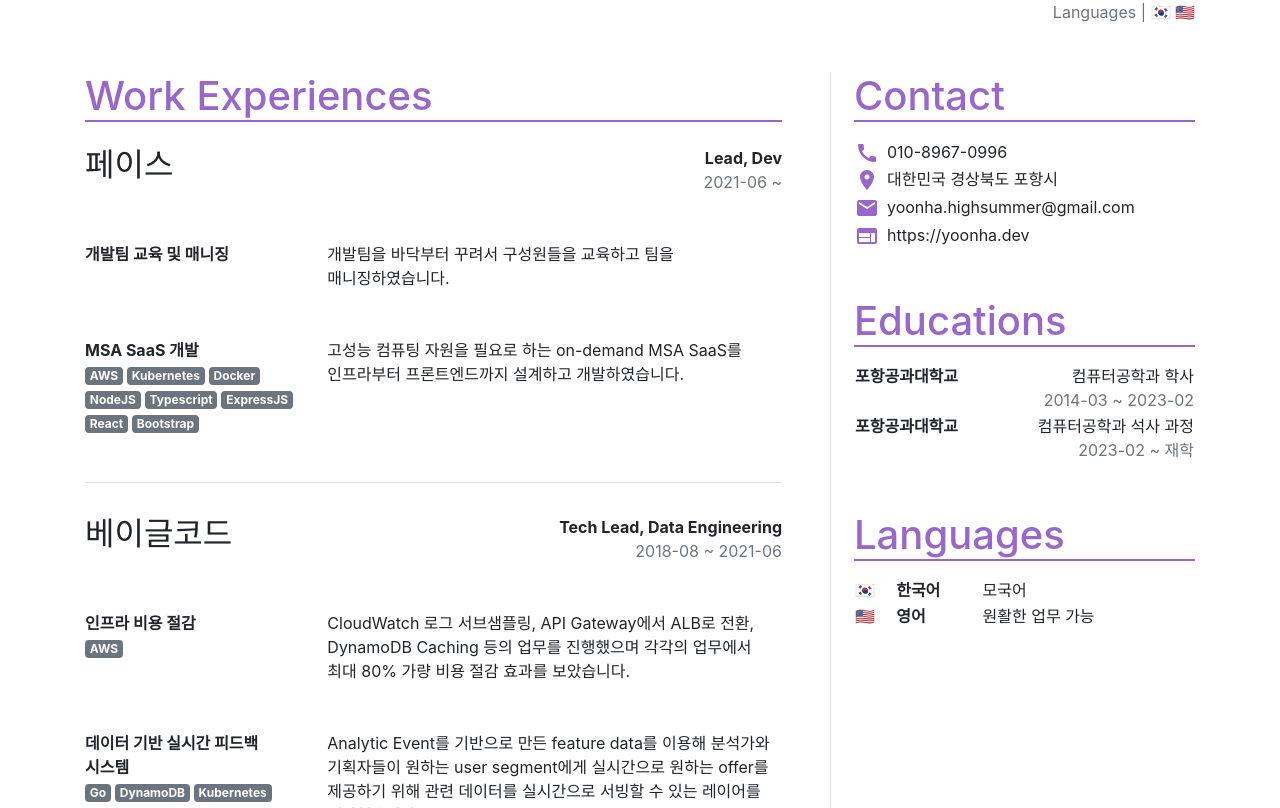
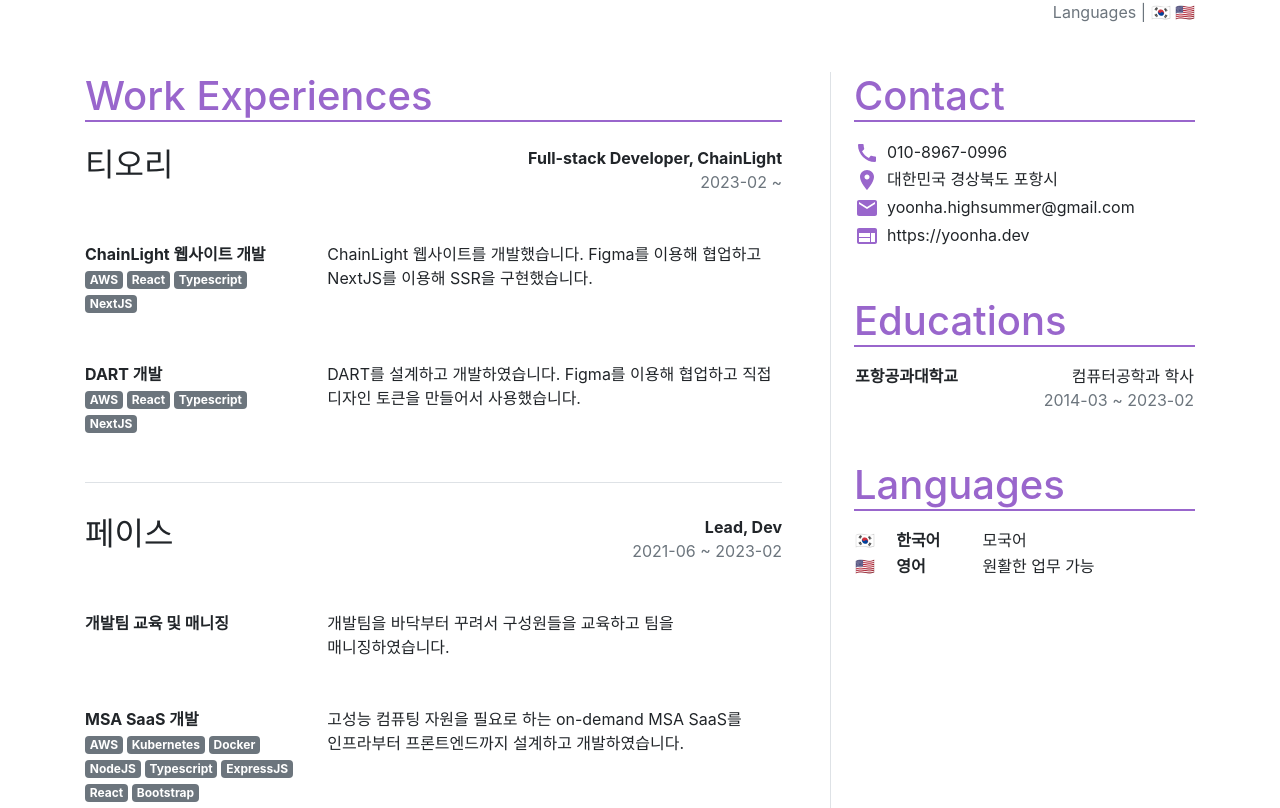
Before and after one commit to highsummer/yoonha-web, a Next.js app: page / in a window 1280 px wide. Shown: the part 592-1400 px from the top of the page. Built offline with nearby package versions, Linux system fonts and the light colour scheme.

Commit message:
Update CV

```diff
--- a/src/data/index.ts
+++ b/src/data/index.ts
@@ -1,4 +1,4 @@
-import {useRouter} from "next/router";
+import { useRouter } from "next/router";
 
 export const Languages: Language[] = ["ko-KR", "en-US", "emoji"];
 export const GlobalFallbackLanguage: Language = "en-US";
@@ -136,24 +136,6 @@ export const Educations: Education[] = [
     from: new Date("2014-03-01"),
     to: new Date("2023-02-01"),
   },
-  {
-    name: {
-      "ko-KR": "포항공과대학교",
-      "en-US": "POSTECH",
-      "emoji": "🔥🧪🔭🏫",
-    },
-    department: {
-      "ko-KR": "컴퓨터공학과",
-      "en-US": "Computer Science and Engineering",
-      "emoji": "🖥️",
-    },
-    degree: {
-      "ko-KR": "석사 과정",
-      "en-US": "Master",
-      "emoji": "👩‍🎓",
-    },
-    from: new Date("2023-02-01"),
-  }
 ];
 
 export const EducationOngoing: TextFragment = {
@@ -177,12 +159,60 @@ export interface WorkExperience {
 export const WorkExperiences: WorkExperience[] = [
   {
     company: {
+      "ko-KR": "티오리",
+      "en-US": "Theori",
+      "emoji": "🔒",
+    },
+    charge: forAll("Full-stack Developer, ChainLight"),
+    from: new Date("2023-02-01"),
+    contents: [
+      {
+        subtitle: {
+          "ko-KR": "ChainLight 웹사이트 개발",
+          "en-US": "ChainLight Website Development",
+          "emoji": "🌐🖥️🏗",
+        },
+        stacks: [
+          forAll("AWS"),
+          forAll("React"),
+          forAll("Typescript"),
+          forAll("NextJS"),
+        ],
+        text: {
+          "ko-KR": "ChainLight 웹사이트를 개발했습니다. Figma를 이용해 협업하고 NextJS를 이용해 SSR을 구현했습니다.",
+          "en-US": "Developed ChainLight website. Worked with Figma and implemented SSR with NextJS.",
+          "emoji": "",
+        },
+      },
+      {
+        subtitle: {
+          "ko-KR": "DART 개발",
+          "en-US": "DART Development",
+          "emoji": "📊👩‍💼🏗",
+        },
+        stacks: [
+          forAll("AWS"),
+          forAll("React"),
+          forAll("Typescript"),
+          forAll("NextJS"),
+        ],
+        text: {
+          "ko-KR": "DART를 설계하고 개발하였습니다. Figma를 이용해 협업하고 직접 디자인 토큰을 만들어서 사용했습니다.",
+          "en-US": "Designed and developed DART. Worked with Figma and designed tokens by myself.",
+          "emoji": "",
+        },
+      }
+    ],
+  },
+  {
+    company: {
       "ko-KR": "페이스",
       "en-US": "PACE",
       "emoji": "💓"
     },
     charge: forAll("Lead, Dev"),
     from: new Date("2021-06-01"),
+    to: new Date("2023-02-01"),
     contents: [
       {
         subtitle: {
```
